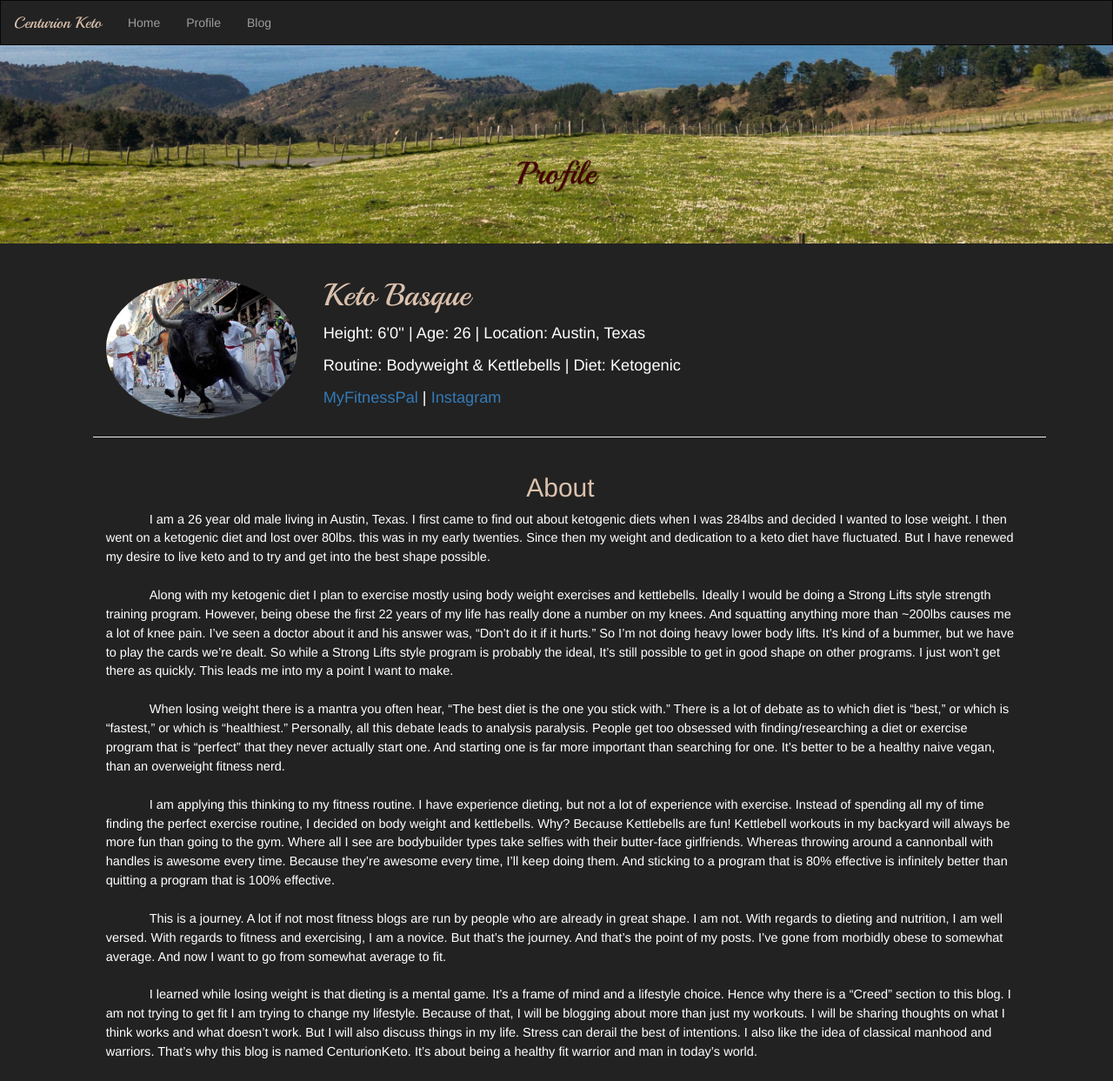
After one commit to basqueinmyglory/CenturionKeto, a Django app: page /profile/ in a window 1280 px wide. The commit adds this page. Shown: the whole page at 87% size. Run offline with Django 3.2, Linux system fonts and the light colour scheme; some libraries are stand-ins or nearby versions.

Commit message:
Added a Profiles Page

```diff
--- a/centurionketo/blog/templates/blog/blog.html
+++ b/centurionketo/blog/templates/blog/blog.html
@@ -47,8 +47,9 @@
     <div class="collapse navbar-collapse" id="myNavbar">
       <ul class="nav navbar-nav">
         <li><a href="{% url 'home' %}">Home</a></li>
+        <li><a href="{% url 'profile' %}">Profile</a></li>
         <li><a href="{% url 'blog' %}">Blog</a></li>
-        <li><a href="#">Contact</a></li>
+        <!--<li><a href="#">Contact</a></li>-->
       </ul>
     </div>
   </div>
--- a/centurionketo/blog/templates/blog/home.html
+++ b/centurionketo/blog/templates/blog/home.html
@@ -56,8 +56,9 @@
     <div class="collapse navbar-collapse" id="myNavbar">
       <ul class="nav navbar-nav">
         <li><a href="{% url 'home' %}">Home</a></li>
+        <li><a href="{% url 'profile' %}">Profile</a></li>
         <li><a href="{% url 'blog' %}">Blog</a></li>
-        <li><a href="#">Contact</a></li>
+        <!--<li><a href="#">Contact</a></li>-->
       </ul>
     </div>
   </div>
--- a/centurionketo/blog/templates/blog/post.html
+++ b/centurionketo/blog/templates/blog/post.html
@@ -52,8 +52,9 @@
     <div class="collapse navbar-collapse" id="myNavbar">
       <ul class="nav navbar-nav">
         <li><a href="{% url 'home' %}">Home</a></li>
+        <li><a href="{% url 'profile' %}">Profile</a></li>
         <li><a href="{% url 'blog' %}">Blog</a></li>
-        <li><a href="#">Contact</a></li>
+        <!--<li><a href="#">Contact</a></li>-->
       </ul>
     </div>
   </div>
--- /dev/null
+++ b/centurionketo/blog/templates/blog/profile.html
@@ -0,0 +1,98 @@
+<!DOCTYPE html>
+<html lang="en">
+  {% load static %}
+<head>
+  <title>Centurion Keto</title>
+  <meta charset="utf-8">
+  <meta name="viewport" content="width=device-width, initial-scale=1">
+  <link rel="stylesheet" href="https://maxcdn.bootstrapcdn.com/bootstrap/3.3.7/css/bootstrap.min.css">
+  <script src="https://ajax.googleapis.com/ajax/libs/jquery/3.2.1/jquery.min.js"></script>
+  <script src="https://maxcdn.bootstrapcdn.com/bootstrap/3.3.7/js/bootstrap.min.js"></script>
+  <link rel="stylesheet"href="https://fonts.googleapis.com/css?family=Playball">
+  <style>
+    body {
+    background-color: #222222 ;
+    color: #DBC1AD  ;
+    }
+    /* Set height of the grid so .sidenav can be 100% (adjust if needed) */
+    .row.content {height: 1500px}
+
+    /* Set gray background color and 100% height */
+    .navbar {
+      margin-bottom: 0;
+      border-radius: 0;
+    }
+    p {
+      color: white;
+      font-size: 1.3em;
+      line-height: 1.5em;
+    }
+
+    /* On small screens, set height to 'auto' for sidenav and grid */
+    @media screen and (max-width: 767px) {
+      .sidenav {
+        height: auto;
+        padding: 15px;
+      }
+      .row.content {height: auto;}
+    }
+  </style>
+</head>
+<body>
+<nav class="navbar navbar-inverse">
+  <div class="container-fluid">
+    <div class="navbar-header">
+      <button type="button" class="navbar-toggle" data-toggle="collapse" data-target="#myNavbar">
+        <span class="icon-bar"></span>
+        <span class="icon-bar"></span>
+        <span class="icon-bar"></span>
+      </button>
+      <a class="navbar-brand" style="font-family: 'Playball', cursive; color: #DBC1AD  ;" href="{% url 'home' %}">Centurion Keto</a>
+    </div>
+    <div class="collapse navbar-collapse" id="myNavbar">
+      <ul class="nav navbar-nav">
+        <li><a href="{% url 'home' %}">Home</a></li>
+        <li><a href="{% url 'profile' %}">Profile</a></li>
+        <li><a href="{% url 'blog' %}">Blog</a></li>
+        <!--<li><a href="#">Contact</a></li>-->
+      </ul>
+    </div>
+  </div>
+</nav>
+
+
+<div id="mycarousel" class="carousel slide" data-ride="carousel">
+    <div class="carousel-inner">
+        <div class="item active">
+        <img src="{% static '/pics/ketobasque1v1.jpg' %}" alt="" style="width:100%;" class="img-responsive">
+           <div class="carousel-caption" style="font-family: 'Playball', cursive; color: #460000  ;">
+           <h1 class="display-2">Profile</h1>
+           </div>
+        </div>
+    </div>
+</div>
+<br>
+<br>
+<div class="col-sm-offset-1">
+    <img src="{% static '/pics/profile/bull.jpg' %}" alt="" style="width:250px;" class="col-sm-2 img-circle img-responsive">
+    <h1 class="col-sm-9" style="font-family: 'Playball', cursive; color: #DBC1AD; margin-top: 0;">Keto Basque</h1>
+    <p class="col-sm-9">Height: 6'0'' | Age: 26 | Location: Austin, Texas</p>
+    <p class="col-sm-9">Routine: Bodyweight & Kettlebells | Diet: Ketogenic</p>
+    <p class="col-sm-9"><a  href="#">MyFitnessPal</a> | <a href="#">Instagram</a></p>
+
+</div>
+    <hr class="col-sm-offset-1 col-sm-10">
+<div class="col-sm-offset-1" style=" ">
+    <h2 class="col-sm-11 text-center">About</h2>
+    <div style="font-size: .8em; margin-bottom: 100px;">
+        <p class="col-sm-11" style="padding-bottom: 12px; text-indent: 50px;">   I am a 26 year old male living in Austin, Texas. I first came to find out about ketogenic diets when I was 284lbs and decided I wanted to lose weight. I then went on a ketogenic diet and lost over 80lbs. this was in my early twenties. Since then my weight and dedication to a keto diet have fluctuated. But I have renewed my desire to live keto and to try and get into the best shape possible.</p>
+        <p class="col-sm-11" style="padding-bottom: 12px; text-indent: 50px;">Along with my ketogenic diet I plan to exercise mostly using body weight exercises and kettlebells. Ideally I would be doing a Strong Lifts style strength training program. However, being obese the first 22 years of my life has really done a number on my knees. And squatting anything more than ~200lbs causes me a lot of knee pain. I’ve seen a doctor about it and his answer was, “Don’t do it if it hurts.” So I’m not doing heavy lower body lifts. It’s kind of a bummer, but we have to play the cards we’re dealt. So while a Strong Lifts style program is probably the ideal, It’s still possible to get in good shape on other programs. I just won’t get there as quickly. This leads me into my a point I want to make.</p>
+        <p class="col-sm-11" style="padding-bottom: 12px; text-indent: 50px;">When losing weight there is a mantra you often hear, “The best diet is the one you stick with.” There is a lot of debate as to which diet is “best,” or which is “fastest,” or which is “healthiest.” Personally, all this debate leads to analysis paralysis. People get too obsessed with finding/researching a diet or exercise program that is “perfect” that they never actually start one. And starting one is far more important than searching for one. It’s better to be a healthy naive vegan, than an overweight fitness nerd. </p>
+        <p class="col-sm-11" style="padding-bottom: 12px; text-indent: 50px;">I am applying this thinking to my fitness routine. I have experience dieting, but not a lot of experience with exercise. Instead of spending all my of time finding the perfect exercise routine, I decided on body weight and kettlebells. Why? Because Kettlebells are fun! Kettlebell workouts in my backyard will always be more fun than going to the gym. Where all I see are bodybuilder types take selfies with their butter-face girlfriends. Whereas throwing around a cannonball with handles is awesome every time. Because they’re awesome every time, I’ll keep doing them. And sticking to a program that is 80% effective is infinitely better than quitting a program that is 100% effective. </p>
+        <p class="col-sm-11" style="padding-bottom: 12px; text-indent: 50px;">This is a journey. A lot if not most fitness blogs are run by people who are already in great shape. I am not. With regards to dieting and nutrition, I am well versed. With regards to fitness and exercising, I am a novice. But that’s the journey. And that’s the point of my posts. I’ve gone from morbidly obese to somewhat average. And now I want to go from somewhat average to fit.</p>
+        <p class="col-sm-11" style="padding-bottom: 12px; text-indent: 50px;">I learned while losing weight is that dieting is a mental game. It’s a frame of mind and a lifestyle choice. Hence why there is a “Creed” section to this blog. I am not trying to get fit I am trying to change my lifestyle. Because of that, I will be blogging about more than just my workouts. I will be sharing thoughts on what I think works and what doesn’t work. But I will also discuss things in my life. Stress can derail the best of intentions. I also like the idea of classical manhood and warriors. That’s why this blog is named CenturionKeto. It’s about being a healthy fit warrior and man in today’s world.</p>
+    </div>
+</div>
+</body>
+
+</html>
--- a/centurionketo/blog/views.py
+++ b/centurionketo/blog/views.py
@@ -13,3 +13,6 @@ def blog(request):
 def post(request, blog_id):
     blogpost = get_object_or_404(Blogpost, pk=blog_id)
     return render(request, 'blog/post.html', {'blogpost': blogpost})
+
+def profile(request):
+    return render(request, 'blog/profile.html')
--- a/centurionketo/centurionketo/urls.py
+++ b/centurionketo/centurionketo/urls.py
@@ -22,5 +22,6 @@ urlpatterns = [
     url(r'^$', blog.views.home, name = "home"),
     url(r'^blog/', blog.views.blog, name = "blog"),
     url(r'^post/(?P<blog_id>[0-9]+)/$', blog.views.post, name="post"),
+    url(r'^profile/', blog.views.profile, name = "profile"),
 
 ]
```
Also changed, not shown: centurionketo/blog/static/pics/ketobasque1.jpg (added), centurionketo/blog/static/pics/ketobasque1v1.jpg (added), centurionketo/blog/static/pics/profile/bull.jpg (added), 2 other files.
